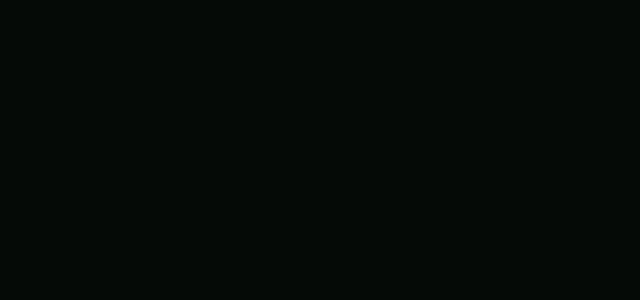
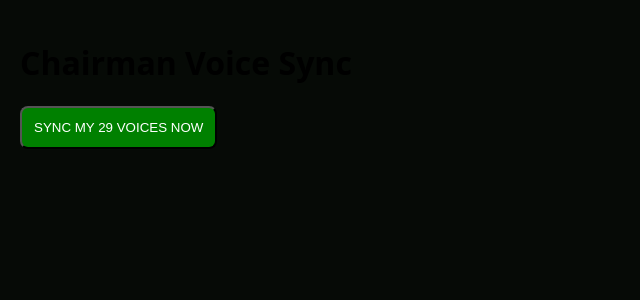
Before and after one commit to tapbombaai-glitch/main-naija-pidgin, a Next.js app: page /chairman-sync in a window 1280 px wide. Before the commit this address had no page. Shown: the top 300 px of the page, without its empty margins (0-640 px from the left). Built offline with nearby package versions, Linux system fonts and the light colour scheme.

Commit message:
Create app/chairman-sync/page.tsx

```diff
--- /dev/null
+++ b/app/chairman-sync/page.tsx
@@ -0,0 +1,19 @@
+"use client";
+import { useState } from "react";
+import { createClient } from "@supabase/supabase-js";
+
+export default function SyncPage(){
+ const [log,setLog]=useState("");
+ const sync=async()=>{
+  setLog("Syncing...");
+  const supabaseUrl=process.env.NEXT_PUBLIC_SUPABASE_URL!;
+  const anonKey=process.env.NEXT_PUBLIC_SUPABASE_ANON_KEY!;
+  const supabase=createClient(supabaseUrl,anonKey);
+  const {data:{session}}=await supabase.auth.getSession();
+  if(!session){setLog("Login as Chairman first");return;}
+  const res=await fetch("/api/chairman/voice/sync",{method:"POST",headers:{Authorization:`Bearer ${session.access_token}`}});
+  const data=await res.json();
+  setLog(JSON.stringify(data,null,2));
+ };
+ return <div style={{padding:20}}><h1>Chairman Voice Sync</h1><button onClick={sync} style={{padding:12,background:"green",color:"white",borderRadius:8}}>SYNC MY 29 VOICES NOW</button><pre style={{marginTop:20,whiteSpace:"pre-wrap"}}>{log}</pre></div>
+}
```
